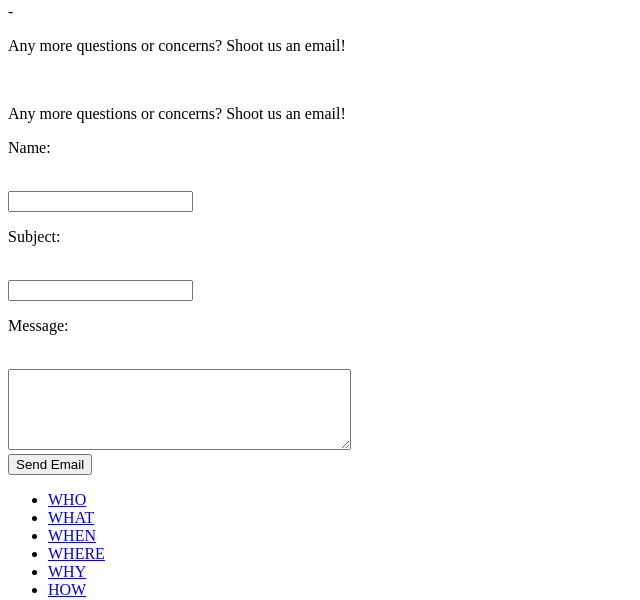
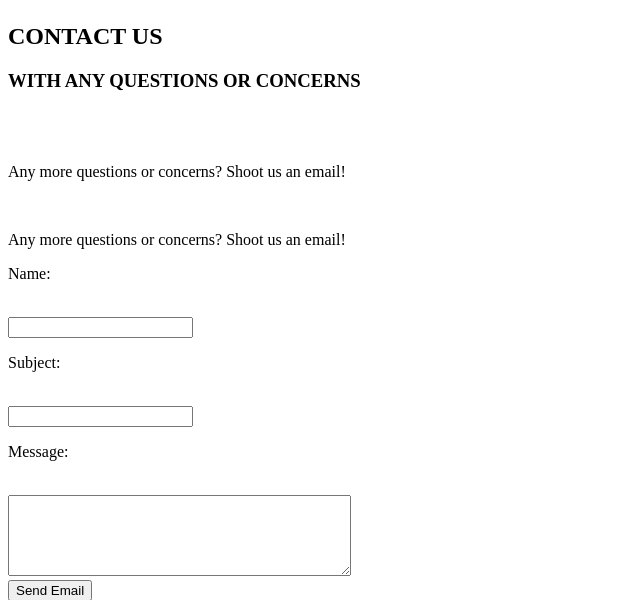
Before and after one commit to zachpraiss22/info1300, a PHP site: page /contact.php in a window 1280 px wide. Shown: the part 753-1353 px from the top of the page, without its empty margins (0-640 px from the left). Run offline with PHP 8.4, Linux system fonts and the light colour scheme; some libraries are stand-ins or nearby versions.

Commit message:
Update contact.php

```diff
--- a/php/contact.php
+++ b/php/contact.php
@@ -42,8 +42,13 @@
 	?>
 
         <div id="container">
+        	<div class="content">
+                <h2>CONTACT US</h2>
+                <h3>WITH ANY QUESTIONS OR CONCERNS</h3>
+                <br><br>
+		</div>
 	    <div id=contact>
--		<p>Any more questions or concerns? Shoot us an email!</p>
+		<p>Any more questions or concerns? Shoot us an email!</p>
 		<br>
 		<!-- If email has been sent, then $note is echoed-->
 		<div id="status" class="message" <?php if(!@$note){echo 'style="display:none;"';}?>><?php echo @$note;?></div>
```
